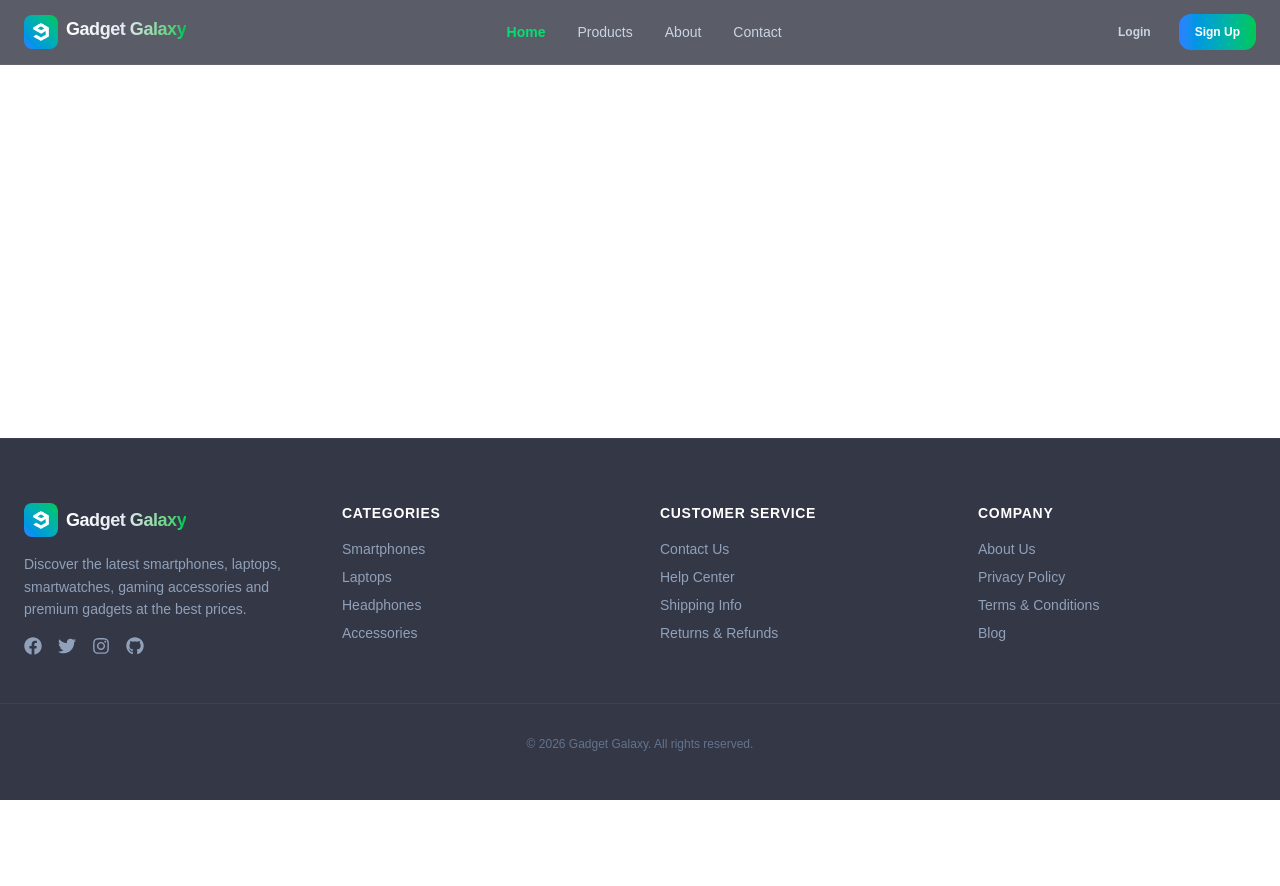
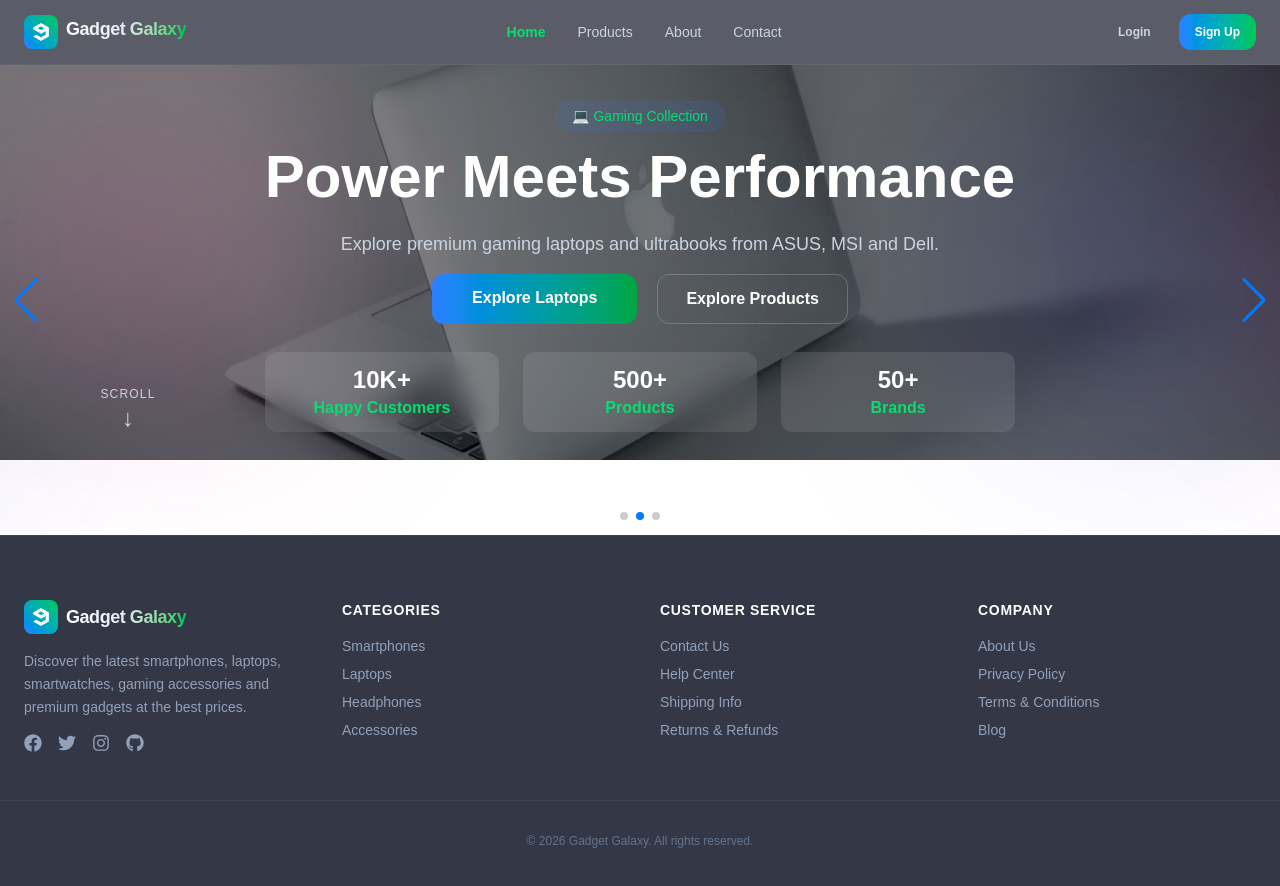
Before and after one commit to mdshakib771575-maker/gadget-galaxy, a Next.js app: page / in a window 1280 px wide. Shown: the top 886 px of the page. Before the commit the page ends 800 px from the top, so only its background shows below. Built offline with nearby package versions, Linux system fonts and the light colour scheme.

Commit message:
added hero section

```diff
--- a/src/app/(main)/page.tsx
+++ b/src/app/(main)/page.tsx
@@ -10,8 +10,8 @@ import WhyChooseUs from "../components/home/WhyChooseUs";
 export default function Home() {
   return (
     <main>
-      {/* <Hero></Hero>
-      <FeaturedProducts />
+      <Hero></Hero>
+      {/* <FeaturedProducts />
       <Categories></Categories>
       <TopBrands></TopBrands>
       <WhyChooseUs />
```
